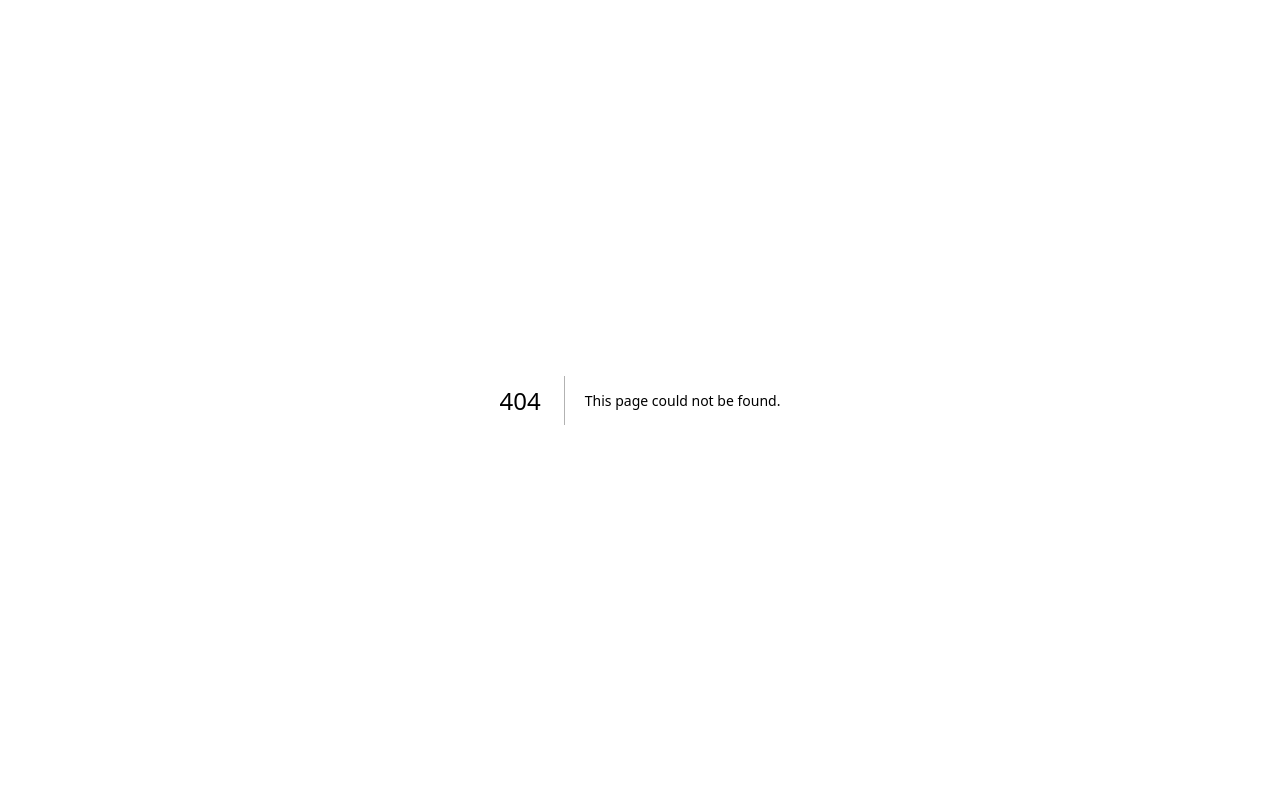
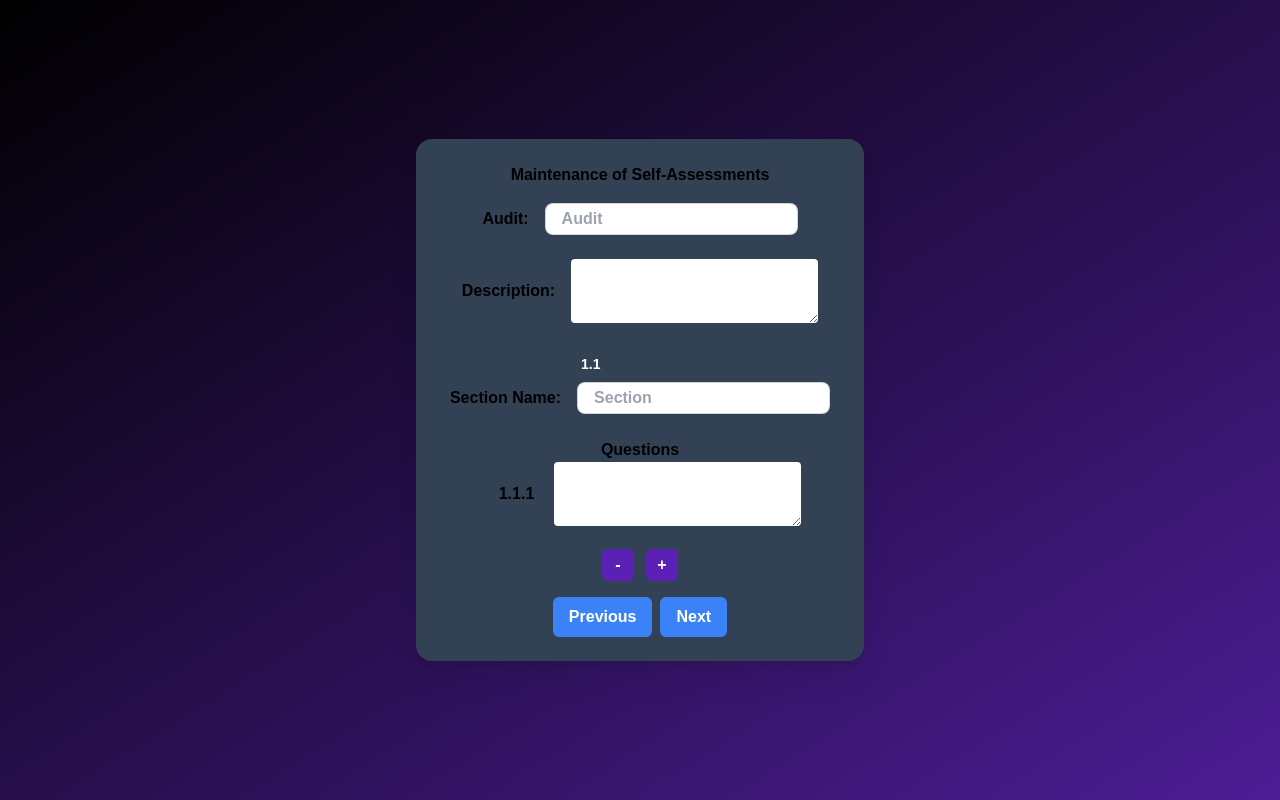
Before and after one commit to MarisolVR07/Proyect_Group-1-, a Next.js app in the folder proyect1/: page /backoffice/create-self-assessment in a window 1280 px wide. Before the commit this address had no page. Built offline with nearby package versions, Linux system fonts and the light colour scheme.

Commit message:
Added pages and components for creating self-assessments.

```diff
--- /dev/null
+++ b/proyect1/src/app/backoffice/create-self-assessment/page.tsx
@@ -0,0 +1,10 @@
+import MantSelfAssessment from "@/components/MantSelfAssessment";
+
+
+export default function Page() {
+    return (
+        <main className="w-full h-full flex flex-col items-center justify-center min-h-screen bg-gradient-to-br from-black via-100% via-violet-900  to-violet-800">
+                <MantSelfAssessment/>
+        </main>
+    );
+}
--- a/proyect1/src/app/pages/login/page.tsx
+++ b/proyect1/src/app/backoffice/page.tsx
@@ -1,10 +1,9 @@
-import Login from "@/components/Login";
+
 
 export default function Page() {
     return (
         <main className="w-full h-full flex flex-col items-center justify-center min-h-screen bg-gradient-to-br from-black via-100% via-violet-900  to-violet-800">
             <div>
-                <Login />
             </div>
         </main>
     );
--- /dev/null
+++ b/proyect1/src/app/dashboard/page.tsx
@@ -0,0 +1,10 @@
+
+
+export default function Page() {
+    return (
+        <main className="w-full h-full flex flex-col items-center justify-center min-h-screen bg-gradient-to-br from-black via-100% via-violet-900  to-violet-800">
+            <div>
+            </div>
+        </main>
+    );
+}
--- /dev/null
+++ b/proyect1/src/app/login/page.tsx
@@ -0,0 +1,9 @@
+import Login from "@/components/Login";
+
+export default function Page() {
+    return (
+        <main className="w-full h-full flex flex-col items-center justify-center min-h-screen bg-gradient-to-br from-black via-100% via-violet-900  to-violet-800">
+                <Login />
+        </main>
+    );
+}
--- /dev/null
+++ b/proyect1/src/app/self-assessment/page.tsx
@@ -0,0 +1,10 @@
+
+
+export default function Page() {
+    return (
+        <main className="w-full h-full flex flex-col items-center justify-center min-h-screen bg-gradient-to-br from-black via-100% via-violet-900  to-violet-800">
+            <div>
+            </div>
+        </main>
+    );
+}
--- a/proyect1/src/components/Login.tsx
+++ b/proyect1/src/components/Login.tsx
@@ -3,7 +3,7 @@ import LoginForm from './LoginForm';
 import UserIcon from './UserIcon';
 
 const Login = () => (
-  <div className="form-control p-6 w-screen items-center justify-center bg-slate-700 rounded-2xl font-poppins font-semibold max-w-md drop-shadow-xl text-center">
+  <div className="form-control p-6 w-full items-center justify-center bg-slate-700 rounded-2xl font-poppins font-semibold max-w-md drop-shadow-xl text-center">
     <UserIcon />
     <LoginForm />
   </div>
--- /dev/null
+++ b/proyect1/src/components/MantQuestion.tsx
@@ -0,0 +1,21 @@
+import React from "react";
+import TextArea from "./TextArea";
+
+interface MantQuestionProps {
+    number: string;
+}
+
+const MantQuestion: React.FC<MantQuestionProps> = ({ number }) => {
+    return (
+        <>
+            <div className="flex ">
+                <h1 className="p-5">{number}</h1>
+                <div>
+                    <TextArea id={"1.1.1"} />
+                </div>
+            </div>
+        </>
+    );
+};
+
+export default MantQuestion;
--- /dev/null
+++ b/proyect1/src/components/MantSection.tsx
@@ -0,0 +1,47 @@
+"use client"
+import React, { useState } from "react";
+import InputField from "./InputField";
+import SmallButton from "./SmallButton";
+import MantQuestion from "./MantQuestion";
+
+interface MantSectionProps {
+    number: string;
+}
+
+const MantSection: React.FC<MantSectionProps> = ({ number }) => {
+    const [questionCount, setQuestionCount] = useState<number>(1);
+
+    const handleAddQuestion = () => {
+        setQuestionCount(questionCount + 1);
+    };
+
+    const handleRemoveQuestion = () => {
+        if (questionCount > 1) {
+            setQuestionCount(questionCount - 1);
+        }
+    };
+    return (
+        <>
+            <div className="flex">
+                <h1 className="pt-10 pe-4">Section Name:</h1>
+                <div>
+                    <InputField label={ number }
+                    type={"text"}
+                    placeholder={"Section"}/>
+                </div>
+            </div>
+            <div>
+                <h2>Questions</h2>
+                {[...Array(questionCount)].map((_, index) => (
+                    <MantQuestion key={index} number={`1.1.${index + 1}`} />
+                ))}
+                <div className="space-x-3">
+                    <SmallButton onClick={handleRemoveQuestion}>-</SmallButton>
+                    <SmallButton onClick={handleAddQuestion}>+</SmallButton>
+                </div>
+            </div>
+        </>
+    );
+};
+
+export default MantSection;
--- /dev/null
+++ b/proyect1/src/components/MantSelfAssessment.tsx
@@ -0,0 +1,47 @@
+"use client"
+import React, { useState } from "react";
+import MantSection from "./MantSection";
+import InputField from "./InputField";
+import TextArea from "./TextArea";
+
+const MantSelfAssessment: React.FC = () => {
+    const [currentPage, setCurrentPage] = useState<number>(1);
+
+    const handleNextPage = () => {
+        if (currentPage < 5) {
+            setCurrentPage(currentPage + 1);
+        }
+    };
+
+    const handlePrevPage = () => {
+        if (currentPage > 1) {
+            setCurrentPage(currentPage - 1);
+        }
+    };
+
+    // Calcular el número de sección para la página actual
+    const sectionNumber = currentPage;
+
+    return (
+        <div className="form-control p-6 w-full items-center justify-center bg-slate-700 rounded-2xl font-poppins font-semibold max-w-md drop-shadow-xl text-center">
+            <h1>Maintenance of Self-Assessments</h1>
+            <div className="flex">
+                <h2 className="pt-5 pe-4">Audit:</h2>
+                <InputField label={""} type={"text"} placeholder={"Audit"} />
+            </div>
+            <div className="flex">
+                <h2 className="pt-5 pe-4">Description:</h2>
+                <TextArea id={"description"} />
+            </div>
+            {/* Renderizar la sección para la página actual */}
+            <MantSection key={sectionNumber} number={`1.${sectionNumber}`} />
+            {/* Botones de paginación */}
+            <div className="mt-4">
+                <button onClick={handlePrevPage} className="px-4 py-2 mr-2 bg-blue-500 text-white rounded-md">Previous</button>
+                <button onClick={handleNextPage} className="px-4 py-2 bg-blue-500 text-white rounded-md">Next</button>
+            </div>
+        </div>
+    );
+};
+
+export default MantSelfAssessment;
--- /dev/null
+++ b/proyect1/src/components/SmallButton.tsx
@@ -0,0 +1,20 @@
+import React from 'react';
+
+interface SmallButtonProps {
+    onClick?: () => void;
+    children?: React.ReactNode;
+}
+
+
+const SmallButton: React.FC<SmallButtonProps> = ({ onClick, children }) => {
+
+    const buttonClasses = `text-white bg-violet-800 hover:bg-violet-700 rounded-md h-8 w-8`;
+
+    return (
+        <button className={buttonClasses} onClick={onClick}>
+            {children}
+        </button>
+    );
+};
+
+export default SmallButton;
```
